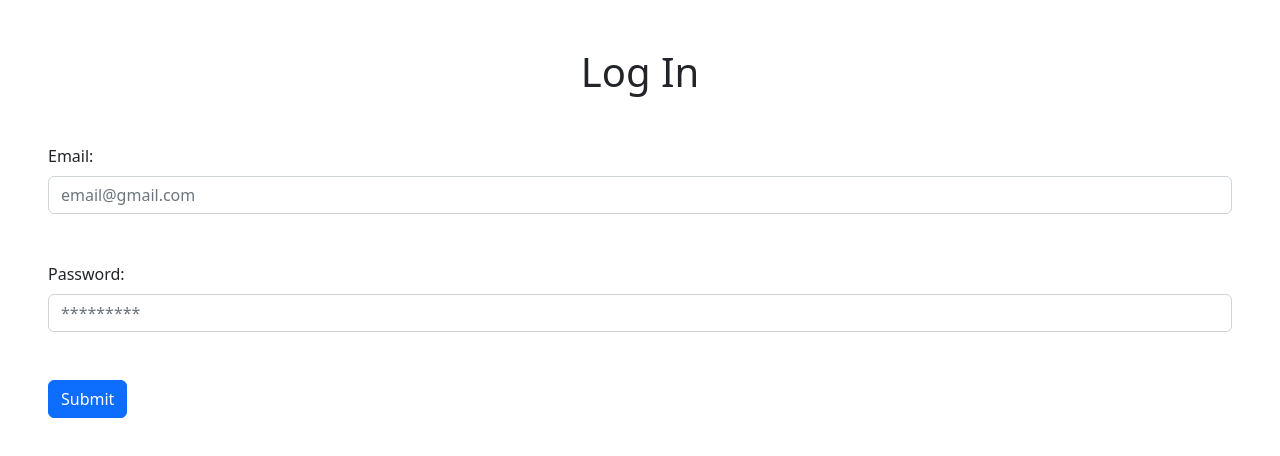
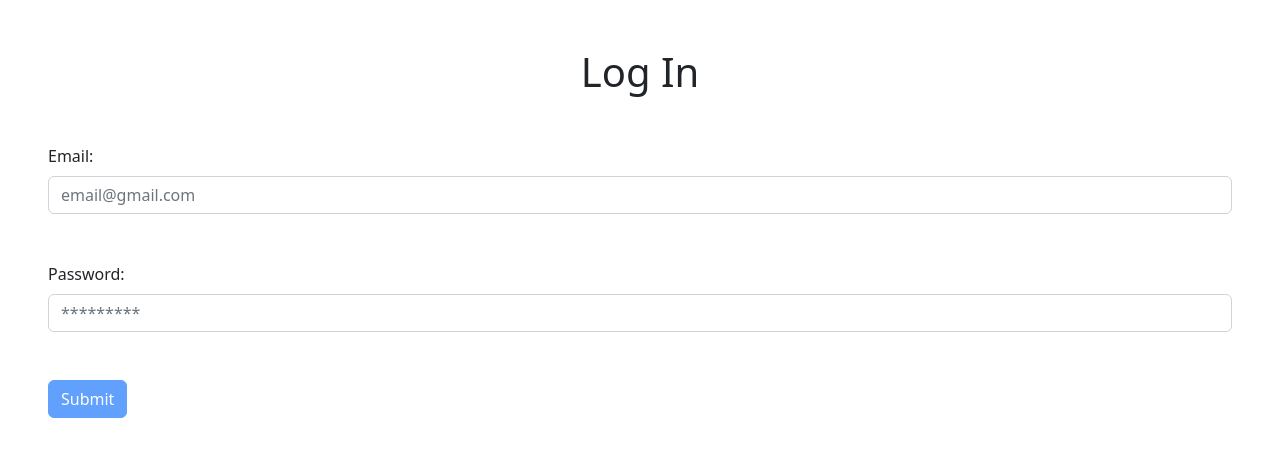
Before and after one commit to LiftOff-AC3/inventorme, a React (Create React App) app in the folder front-end/: page / in a window 1280 px wide. Both pictures are taken after a click on the button "Login". Shown: the top 456 px of the page. Built offline with nearby package versions, Linux system fonts and the light colour scheme.

Commit message:
Corrected form naming convention from handleClick to handleSubmit and updated form submission validation

```diff
--- a/front-end/src/components/layout/LoginPage.js
+++ b/front-end/src/components/layout/LoginPage.js
@@ -1,8 +1,6 @@
 import React, { useState } from "react";
 import Form from 'react-bootstrap/Form';
 import Button from 'react-bootstrap/Button';
-
-
 
 export default function Login(){
 
@@ -10,16 +8,17 @@ export default function Login(){
     const [password, setPassword] = useState("");
 
 
-    const handleClick = (e) => {
-      e.preventDefault();
-      if(email === "" || password === ""){
-        alert("Please fill out all required fields.")
-      }
-    }
+  function validateForm() {
+    return email.length > 0 && password.length > 0;
 
+  }
+   function handleSubmit(event) {
+        event.preventDefault();
+   }
 
     return(
-    <Form onSubmit={handleClick}>
+    <div className="Login">
+    <Form onSubmit={handleSubmit}>
       <Form.Group controlId="formEmail" className="m-5">
         <Form.Label>Email: </Form.Label>
         <Form.Control type="email" value={email} onChange={(e) => setEmail(e.target.value)} placeholder="email@gmail.com"></Form.Control>
@@ -28,9 +27,10 @@ export default function Login(){
         <Form.Label>Password: </Form.Label>
         <Form.Control type="password" value={password} onChange={(e) => setPassword(e.target.value)} placeholder="*********"></Form.Control>
       </Form.Group>
-      <Button className="mx-5" variant="primary" type="submit">
+      <Button className="mx-5" variant="primary" type="submit" disabled={!validateForm()}>
         Submit
       </Button>
     </Form>
+    </div>
   )
 }
```
